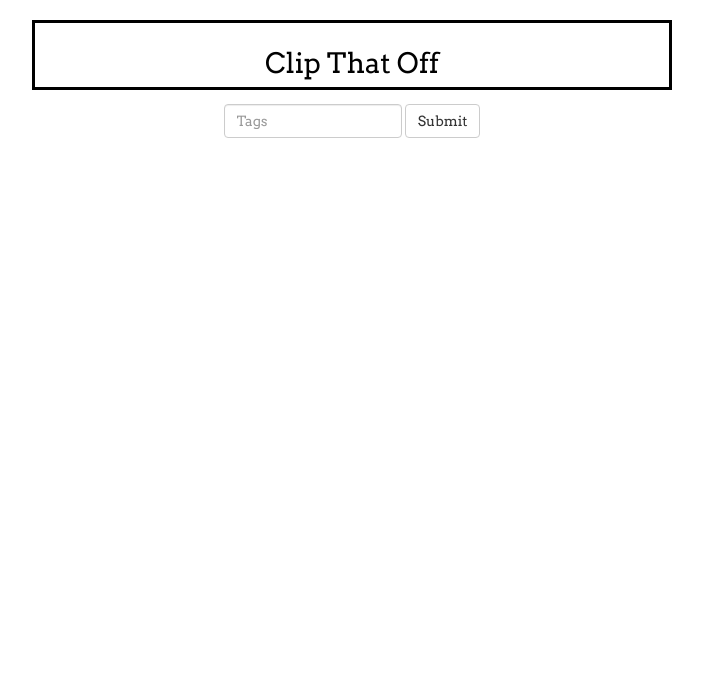
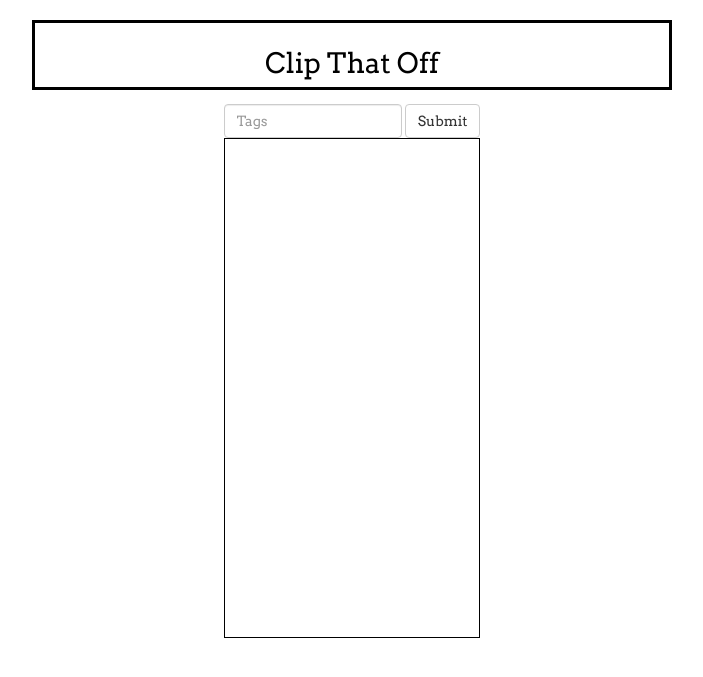
Before and after one commit to DustyShap/chipywebdev, a Flask app: page / in a window 1280 px wide. Shown: the top 677 px of the page, without its empty margins (288-991 px from the left). Run offline with Flask 2, Linux system fonts and the light colour scheme; some libraries are stand-ins or nearby versions.

Commit message:
Result success

```diff
--- a/singlepage/app.py
+++ b/singlepage/app.py
@@ -27,11 +27,13 @@
         for drop in drops:
             drop_as_dict = {
                 'filename': drop.filename
+
             }
             drops_as_dict.append(drop_as_dict)
 
         print(json.dumps(drops_as_dict))
-        return jsonify({'data':drops_as_dict})
+
+        return jsonify({'filename':drops_as_dict})
 
 
     return jsonify({'filename':'No results!'})
--- a/singlepage/static/css/styles.css
+++ b/singlepage/static/css/styles.css
@@ -35,3 +35,11 @@
 justify-content: center;
 
 }
+
+#results_container {
+
+  border: 1px solid black;
+  height: 500px;
+  overflow: scroll;
+
+}
--- a/singlepage/static/js/scripts.js
+++ b/singlepage/static/js/scripts.js
@@ -1,7 +1,12 @@
 $(document).ready(function(){
 
+    var $results = $("#results_container")
+    var url = "<source src=http://insidestlaudio.com/drops/drops%201/"
 
     $('form').on('submit', function(event) {
+
+
+        $("#results_container").empty()
 
         $.ajax({
             data : {
@@ -13,8 +18,19 @@
 
         .done(function(data){
 
-            $("#success").text(data.data[0].filename).show();
-            $("#success1").text(data.data[1].filename).show();
+
+            for (var i=0; i < data.filename.length; i++){
+
+               var filename = data.filename[i].filename
+               console.log(url + filename + " type='audio/mp3'>");
+               $("#results_container").append("<audio id='play' controls>" + url + filename + " type='audio/mp3'>");
+               $("results_container").append("</audio>");
+               $results.append("<br>");
+
+
+               //$("#success").text(data.filename[0].filename).show();
+
+            }
 
         });
 
--- a/singlepage/templates/index.html
+++ b/singlepage/templates/index.html
@@ -33,9 +33,14 @@
 
 
 
+        <!-- Create results table to insert results elements -->
+
+
+        <div id="results_container">
 
         <div id="success" class="alert alert-success" style="display:none;"></div>
-        <div id="success1" class="alert alert-success" style="display:none;"></div>
+        </div>
+
         </div>
 
 
```
